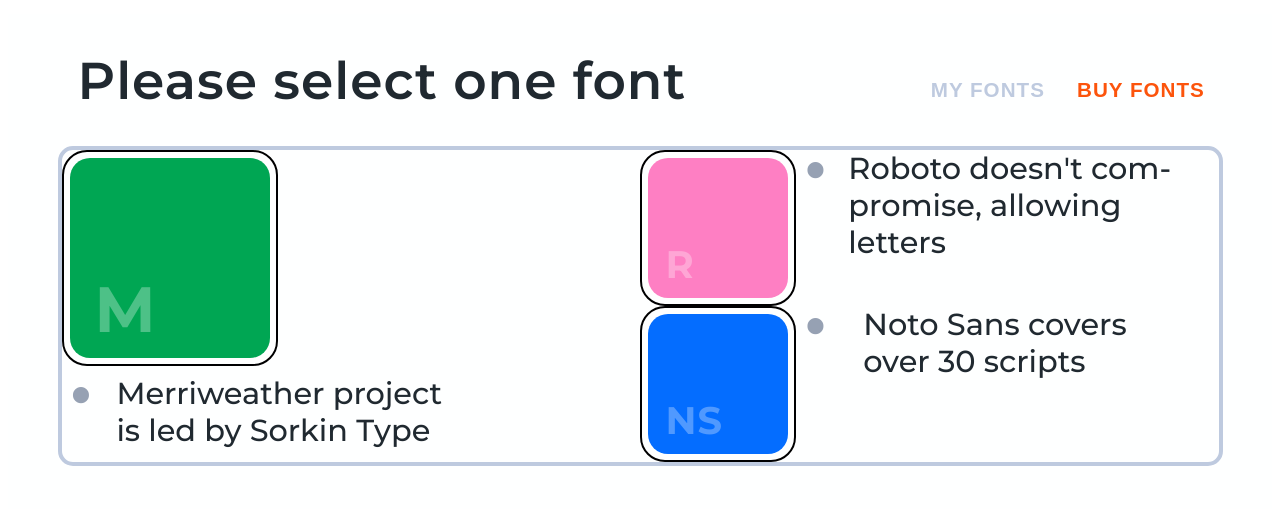
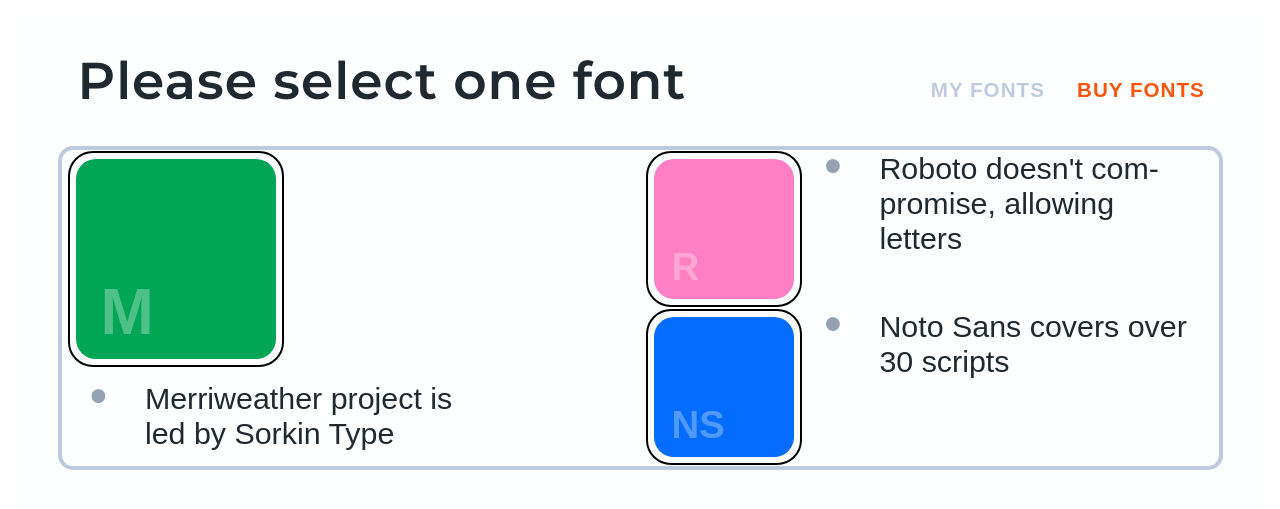
Before and after one commit to BrandonWingerAir/api-tab-btns-react, a React (Create React App) app: page / in a window 1280 px wide. Shown: the part 111-620 px from the top of the page. Built offline with nearby package versions, Linux system fonts and the light colour scheme.

Commit message:
add error handling, accessibility & style variables

```diff
--- a/src/components/fontSelector/fontSelectorStyles.js
+++ b/src/components/fontSelector/fontSelectorStyles.js
@@ -1,10 +1,28 @@
 import styled from 'styled-components';
+import { deviceWidth } from './responsiveStyles';
 
 export const FontSelectContainer = styled.div`
     letter-spacing: 1px;
     font-family: 'Montserrat', sans-serif;
     color: #202930;
     margin-top: 125px;
+`;
+
+export const TabsLoading = styled.div`
+    margin-top: 22%;
+    text-align: center;
+    font-size: 1.4rem;
+    display: flex;
+    align-items: center;
+    justify-content: center;
+`;
+
+export const TabContentLoading = styled.div`
+    height: 315px;
+    display: flex;
+    align-items: center;
+    justify-content: center;
+    font-size: 1.25rem;
 `;
 
 export const FontSelectorContent = styled.div`
@@ -28,13 +46,13 @@
     margin: 0 auto;
     justify-content: space-between;
 
-    @media only screen and (max-width: 1200px) {
+    @media ${deviceWidth.mediumMax} {
         width: 575px;
         max-width: 100vw;
         display: block;
     }
 
-    @media only screen and (max-width: 600px) {
+    @media ${deviceWidth.smallMax} {
         width: 300px;
         max-width: 100vw;
         display: block;
@@ -48,12 +66,12 @@
     font-size: 3.24rem;
     font-weight: 600;
 
-    @media only screen and (max-width: 1200px) {
+    @media ${deviceWidth.mediumMax} {
         margin-left: 10px;
         font-size: 2rem;
     }
 
-    @media only screen and (max-width: 600px) {
+    @media ${deviceWidth.smallMax} {
         margin-left: 0;
         font-size: 1.5rem;
     }
--- /dev/null
+++ b/src/components/fontSelector/responsiveStyles.js
@@ -0,0 +1,4 @@
+export const deviceWidth = {
+    smallMax: `(max-width: 600px)`,
+    mediumMax: `(max-width: 900px)`
+};
--- a/src/components/fontSelector/tabs/Tabs.js
+++ b/src/components/fontSelector/tabs/Tabs.js
@@ -7,7 +7,7 @@
     TabsNav
 } from './tabStyles';
 
-export const Tab = ({label, active, onClick, value}) => {
+export const Tab = ({label, active, onClick}) => {
     return (
         <StyledTab
             role="tab"
@@ -33,7 +33,7 @@
 
     return (
         <TabHeaderContainer>
-            <TabsNav>{tabs}</TabsNav>
+            <TabsNav role="tablist">{tabs}</TabsNav>
         </TabHeaderContainer>
     );
 }
@@ -42,7 +42,7 @@
     const hidden = value !== selectedIndex;
 
     return (
-        <StyledTabPanel hidden={hidden} active={!hidden}>
+        <StyledTabPanel hidden={hidden} active={!hidden} role="tabpanel">
             {children}
         </StyledTabPanel>
     )
--- a/src/components/fontSelector/tabs/buttons/Buttons.js
+++ b/src/components/fontSelector/tabs/buttons/Buttons.js
@@ -5,7 +5,7 @@
     BtnIcon,
     BtnIconBg,
     BtnIconAbbr,
-    BtnText,
+    BtnDesc,
     List,
     ListItem
 } from './buttonStyles';
@@ -28,26 +28,29 @@
         window.localStorage.setItem('USER_FONT_ID', JSON.stringify(activeBtn));
     }, [activeBtn]);
 
-    return <BtnContainer>
+    return <BtnContainer aria-labelledby="fontSelectForm" role="radiogroup">
         {buttons.map((btn) => {
             return <FontBtn
                         key={btn.id}
                         onClick={() => onClick(btn)}
                         isActive={activeBtn === btn.id ? true : false}
-                        btnId={btn.id}
+                        aria-label={btn['color-blind-label']}
+                        role="radio"
                     >
-                        <BtnIcon btnId={btn.id}>
+                        <BtnIcon>
                             <BtnIconBg btnColor={btn.color}>
-                                <BtnIconAbbr btnId={btn.id}>{btn.abbr}</BtnIconAbbr>
+                                <BtnIconAbbr>
+                                    {btn.abbr}
+                                </BtnIconAbbr>
                             </BtnIconBg>
                         </BtnIcon>
-                        <BtnText btnId={btn.id}>
+                        <BtnDesc>
                             <List>
                                 <ListItem>
                                     {btn.label}
                                 </ListItem>
                             </List>
-                        </BtnText>
+                        </BtnDesc>
             </FontBtn>
         })}
     </BtnContainer>;
--- a/src/components/fontSelector/tabs/buttons/buttonStyles.js
+++ b/src/components/fontSelector/tabs/buttons/buttonStyles.js
@@ -1,16 +1,17 @@
 import styled from 'styled-components';
+import { deviceWidth } from '../../responsiveStyles';
 
 export const BtnContainer = styled.div`
     display: grid;
     grid-template-columns: 1fr 1fr;
     border-radius: 10px;
 
-    @media only screen and (max-width: 1200px) {
+    @media ${deviceWidth.mediumMax} {
             grid-template-columns: 1fr 1fr;
             width: 575px;
     }
 
-    @media only screen and (max-width: 600px) {
+    @media ${deviceWidth.smallMax} {
             grid-template-columns: 1fr;
             width: 315px;
             padding: 10px 5px;
@@ -24,13 +25,13 @@
     width: 140px;
     height: 140px;
 
-    @media only screen and (max-width: 1200px) {
+    @media ${deviceWidth.mediumMax} {
         margin-left: 10px;
         width: 70px;
         height: 70px;
     }
 
-    @media only screen and (max-width: 600px) {
+    @media ${deviceWidth.smallMax} {
         margin-left: 0;
         width: 55px;
         height: 55px;
@@ -54,16 +55,74 @@
     bottom: 10px;
     left: 12.5%;
 
-    @media only screen and (max-width: 1200px) {
+    @media ${deviceWidth.mediumMax} {
         font-size: 1.4rem;
     }
 
-    @media only screen and (max-width: 600px) {
+    @media ${deviceWidth.smallMax} {
         font-size: 1.25rem;
     }
 `;
 
-export const FontBtn = styled.div`
+export const BtnDesc = styled.div`
+    letter-spacing: initial;
+    font-weight: 500;
+    hyphens: auto;
+    width: 400px;
+
+    @media ${deviceWidth.mediumMax} {
+        width: 250px;
+    }
+
+    @media ${deviceWidth.smallMax} {
+        width: 200px;
+    }
+`;
+
+export const List = styled.ul`
+    list-style: none;
+    padding-left: 0;
+    margin: 0;
+`;
+
+export const ListItem = styled.li`
+    display: flex;
+    align-items: top;
+
+    &:before {
+        content: "•";
+        color: #96a1b3;
+        font-weight: bold;
+        display: inline-block;
+        min-width: 55px;
+        max-width: 55px;
+        margin-left: 1.4rem;
+        position: relative;
+        top: -.85rem;
+        font-size: 3rem;
+    }
+
+    @media ${deviceWidth.mediumMax} {
+        &:before {
+            font-size: 3.5rem;
+            width: 3rem;
+        }
+    }
+
+    @media ${deviceWidth.smallMax} {
+        &:before {
+            top: -0.85rem;
+            font-size: 2rem;
+            width: 2rem;
+            margin-left: .5rem;
+        }
+    }
+`;
+
+export const FontBtn = styled.button`
+    background-color: initial;
+    border: initial;
+    text-align: initial;
     display: flex;
     flex-wrap: wrap;
     align-items: top;
@@ -86,7 +145,7 @@
 
     opacity: ${props => props.isActive ? "50%" : "initial"};
 
-    @media only screen and (max-width: 1200px) {
+    @media ${deviceWidth.mediumMax} {
         margin-left: 0;
         font-size: 1rem;
 
@@ -105,7 +164,7 @@
         }
     }
 
-    @media only screen and (max-width: 600px) {
+    @media ${deviceWidth.smallMax} {
         height: 90px;
         margin-left: 0;
         padding: .5rem 0;
@@ -126,57 +185,3 @@
         }
     }
 `;
-
-export const BtnText = styled.div`
-    letter-spacing: initial;
-    font-weight: 500;
-    hyphens: auto;
-    width: 400px;
-
-    @media only screen and (max-width: 1200px) {
-        width: 250px;
-    }
-
-    @media only screen and (max-width: 600px) {
-        width: 200px;
-    }
-`;
-
-export const List = styled.ul`
-    list-style: none;
-    padding-left: 0;
-    margin: 0;
-`;
-
-export const ListItem = styled.li`
-    display: flex;
-    align-items: top;
-
-    &:before {
-        content: "•";
-        color: #96a1b3;
-        font-weight: bold;
-        display: inline-block;
-        width: 5.5rem;
-        margin-left: .5rem;
-        position: relative;
-        top: -1.55rem;
-        font-size: 4rem;
-    }
-
-    @media only screen and (max-width: 1200px) {
-        &:before {
-            font-size: 3.5rem;
-            width: 3rem;
-        }
-    }
-
-    @media only screen and (max-width: 600px) {
-        &:before {
-            top: -0.85rem;
-            font-size: 2rem;
-            width: 2rem;
-            margin-left: .5rem;
-        }
-    }
-`;
```
Also changed, not shown: src/components/fontSelector/FontSelector.js (+96 -37 lines), src/components/fontSelector/tabs/tabStyles.js (+6 -5 lines).
